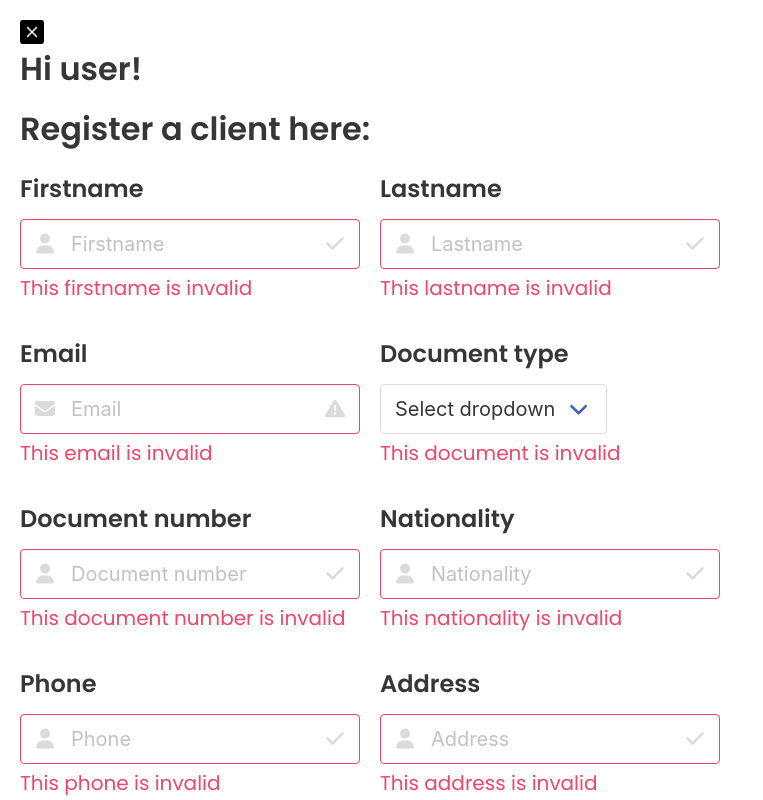
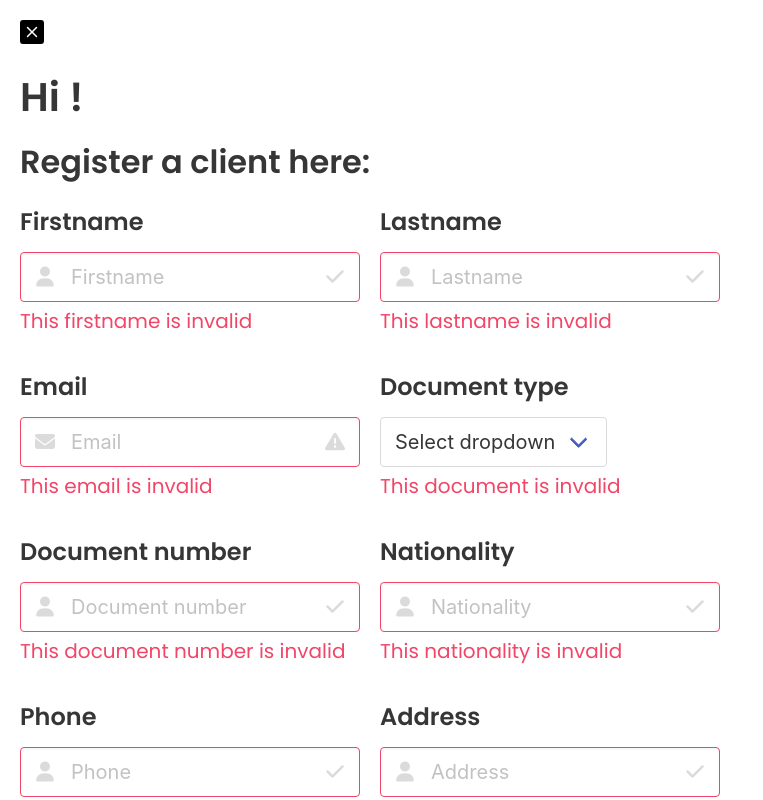
Before and after one commit to nahuelc00/rent-a-car-frontend, a React (Vite) app: page /backoffice in a window 1280 px wide. Shown: the top 800 px of the page, without its empty margins (0-763 px from the left). Built offline with nearby package versions, Linux system fonts and the light colour scheme; no server answers.

Commit message:
Update styles and add firstname of user in backoffice page

```diff
--- a/src/ui/pages/backoffice.jsx
+++ b/src/ui/pages/backoffice.jsx
@@ -1,15 +1,25 @@
-import React from 'react';
+import React, { useEffect, useState } from 'react';
 import { ClientForm } from '../components/ClientForm';
 import { PageExit } from '../components/PageExit';
+import { getUser } from '../../services/users';
+import { getAccessToken } from '../../utilities';
 
 function Backoffice() {
+  const [userFirstname, setUserFirstname] = useState('');
+
+  useEffect(() => {
+    const accessToken = getAccessToken();
+    getUser(accessToken).then((user) => {
+      setUserFirstname(user.firstname);
+    });
+  }, []);
   return (
     <>
-      <header>
+      <header className="mb-5">
         <PageExit exitRoute="/" />
       </header>
       <main>
-        <h1 className="title">Hi user!</h1>
+        <h1 className="title is-size-2">{`Hi ${userFirstname}!`}</h1>
         <h2 className="title">Register a client here:</h2>
         <ClientForm />
       </main>
```
